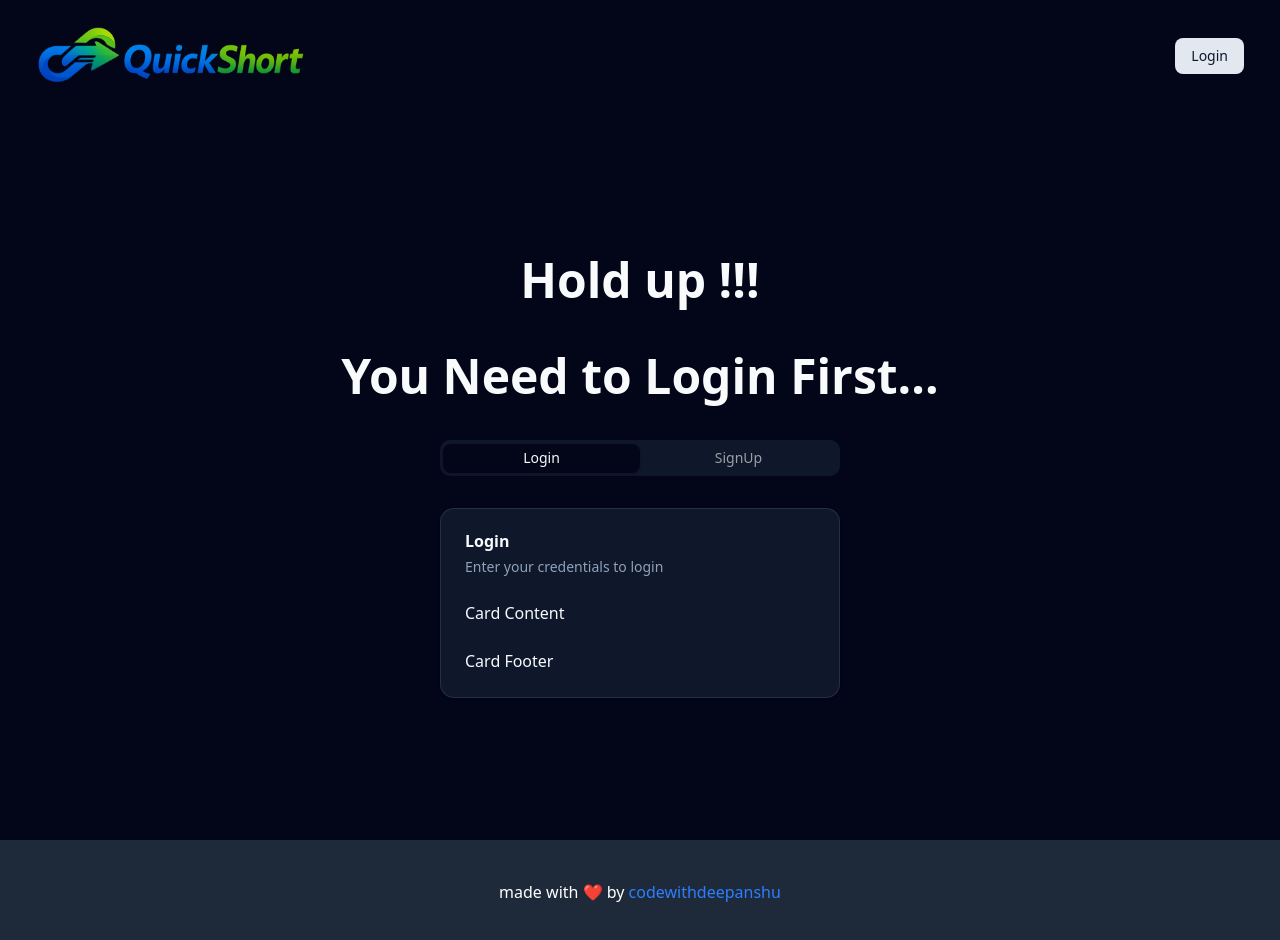
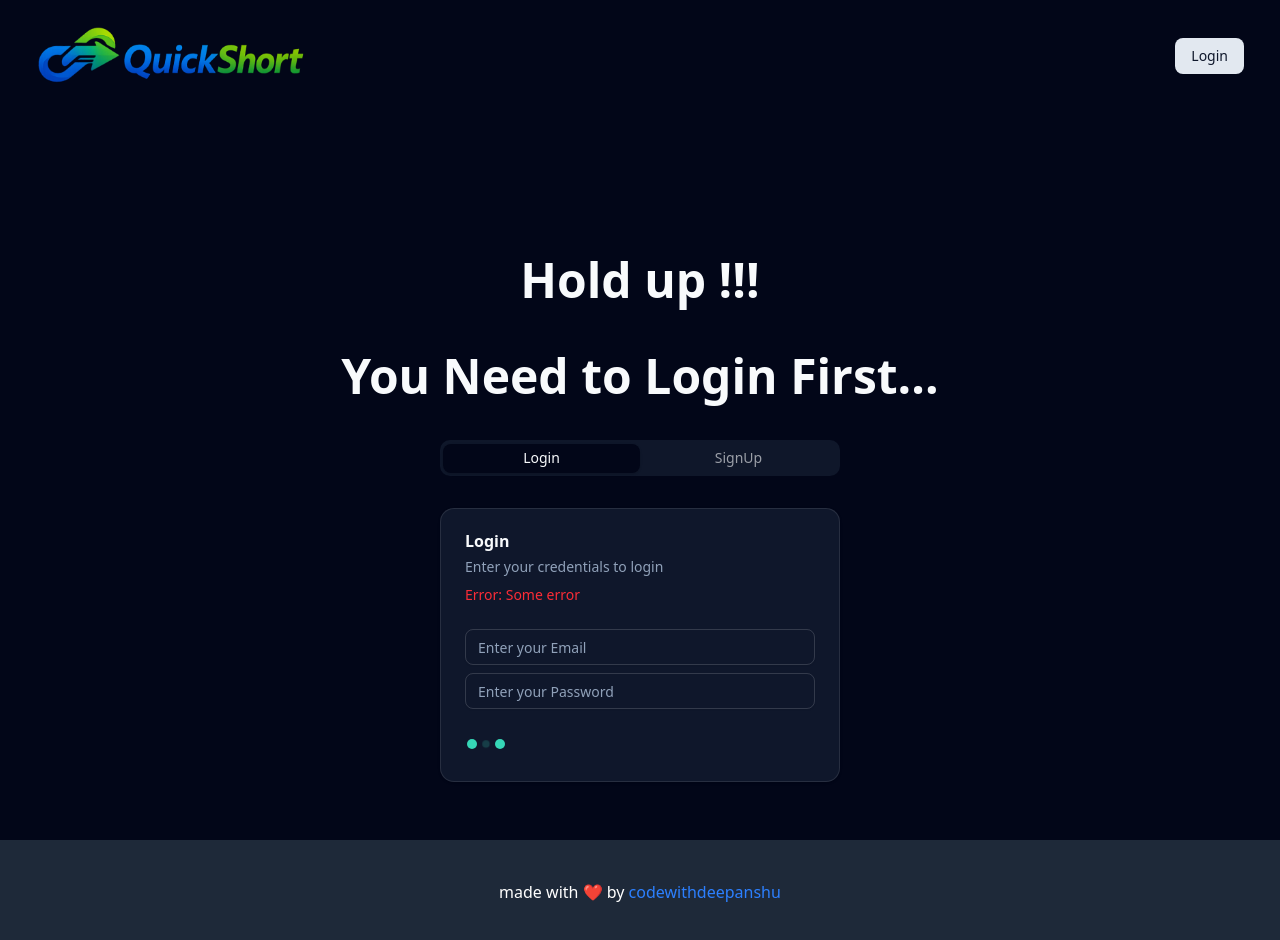
Before and after one commit to Deepanshu-Baghel/url-shortener, a React (Vite) app in the folder url-shortener/: page / in a window 1280 px wide. Both pictures are taken after typing "https://example.com" into the empty fields and a click on the button "Shorten URL !!". Shown: the top 940 px of the page. Built offline with nearby package versions, Linux system fonts and the light colour scheme.

Commit message:
feat: enhance LoginPage with form validation, error handling, and loading state

```diff
--- /dev/null
+++ b/url-shortener/src/components/error.jsx
@@ -0,0 +1,11 @@
+
+
+const Error = ({message}) => {
+  return (
+    <div className="text-red-500 text-sm">
+        Error: {message}
+    </div>
+  );
+};
+
+export default Error;
--- a/url-shortener/src/components/login.jsx
+++ b/url-shortener/src/components/login.jsx
@@ -1,20 +1,91 @@
 
 import { Card, CardContent, CardDescription, CardFooter, CardHeader, CardTitle, CardAction } from "@/components/ui/card";
 import React from "react";
+import { Input } from "./ui/input";
+import { BeatLoader } from "react-spinners";
+import Error from "./error";
+import { useState } from "react";
+import * as yup from "yup";
+
+
+
 
 const LoginPage = () => {
+
+    const [errors , setErrors] = useState([]);
+
+    const[formData,setFormData]=useState({
+        email:"",
+        password:""
+    });
+
+
+const handleInputChange=(e)=>{
+    const {name,value}=e.target;
+    setFormData((prevState) => ({
+        ...prevState,
+        [name]:value,
+
+    }));
+};
+
+    const handleSubmit= async ()=>{
+        setErrors([]);
+        try {
+            // Call your login API here with formData.email and formData.password
+            // For example: await login(formData.email, formData.password);
+
+            const schema= yup.object({
+                email:yup.string().email("Invalid email format").required("Email is required"),
+                password:yup.string().min(8,"Password must be at least 6 characters").required("Password is required")
+            });
+            await schema.validate(formData,{abortEarly:false});
+
+            // If login is successful, you can redirect the user or show a success message
+        } catch (e) {
+            const newErrors = {};
+
+            e?.inner?.forEach((error) => {
+                newErrors[error.path] = error.message;
+            });
+
+            setErrors(newErrors);
+        }
+    };
+
+
   return (
    <Card>
   <CardHeader>
     <CardTitle>Login</CardTitle>
     <CardDescription>Enter your credentials to login</CardDescription>
-    <CardAction></CardAction>
+    <Error message={"Some error"}/>
+    <CardAction>
+
+    </CardAction>
   </CardHeader>
-  <CardContent>
-    <p>Card Content</p>
+  <CardContent className="space-y-2">
+    <div className="space-y-1">
+        <Input name="email"
+            type="email"
+            placeholder="Enter your Email"
+            onChange={handleInputChange}/>
+        {errors.email && <Error message={errors.email}/>}
+    </div>
+    <div className="space-y-1">
+        <Input name="password"
+            type="password"
+            placeholder="Enter your Password"
+            onChange={handleInputChange}/>
+        {errors.password && <Error message={errors.password}/>}
+    </div>
   </CardContent>
   <CardFooter>
-    <p>Card Footer</p>
+    <button onClick={handleSubmit}>
+        {true? <BeatLoader size={10} color="#36d7b7"/>:"Login"}
+
+    </button>
+
   </CardFooter>
 </Card>
   );
```
